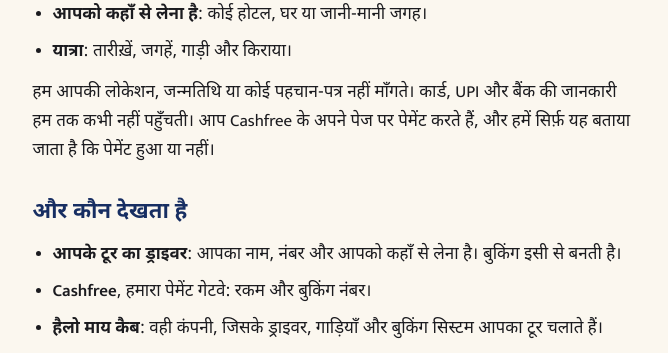
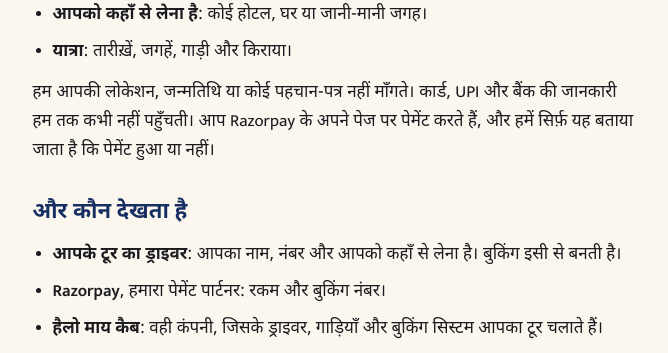
Before and after one commit to lalitbansal40/ghoomo-rajasthan-frontend, a Next.js app: page /hi/privacy in a window 1280 px wide. Shown: the part 809-1162 px from the top of the page, without its empty margins (305-973 px from the left). Built offline with nearby package versions, Linux system fonts and the light colour scheme; no server answers; a web font is replaced by a local one.

Commit message:
site: the legal pages name Razorpay again — Ghoomo's bookings are paid through Razorpay (owner's decision); Hello My Cab is the one on Cashfree

```diff
--- a/src/app/(en)/privacy/page.tsx
+++ b/src/app/(en)/privacy/page.tsx
@@ -18,8 +18,8 @@ const updated = '16 October 2026';
  * Written for Ghoomo Rajasthan in its own words, on the structure of hellomycabs.com's privacy
  * page. What it says has to stay true of the site: today it collects nothing (no form, no
  * account); bookings — and with them name, number and pickup — come in Phase 4, paid through
- * Cashfree (Hello My Cab's payment gateway). Change this page in the same commit as anything
- * that changes those facts — and the Hindi one (hi/privacy) with it.
+ * Razorpay (owner, 16 Oct 2026: Ghoomo on Razorpay, Hello My Cab on Cashfree). Change this page
+ * in the same commit as anything that changes those facts — and the Hindi one (hi/privacy).
  */
 export default function PrivacyPage() {
   return (
@@ -62,7 +62,7 @@ export default function PrivacyPage() {
         </ul>
         <p>
           We do not ask for your location, your date of birth or any identity document. Card, UPI and bank
-          details never reach us: you pay on Cashfree&rsquo;s own page, and we are told only whether the
+          details never reach us: you pay on Razorpay&rsquo;s own page, and we are told only whether the
           payment went through.
         </p>
       </DocSection>
@@ -73,7 +73,7 @@ export default function PrivacyPage() {
             booking.
           </li>
           <li>
-            <strong>Cashfree</strong>, our payment gateway — the amount and the booking reference.
+            <strong>Razorpay</strong>, our payment provider — the amount and the booking reference.
           </li>
           <li>
             <strong>{brand.parent}</strong> — the same company, whose drivers, cars and booking system
--- a/src/app/(en)/refund/page.tsx
+++ b/src/app/(en)/refund/page.tsx
@@ -63,7 +63,7 @@ export default function RefundPage() {
       </DocSection>
       <DocSection title="How the refund reaches you">
         <p>
-          Through Cashfree, back to the same card, UPI account or bank account the money came from — never
+          Through Razorpay, back to the same card, UPI account or bank account the money came from — never
           to a different one.
         </p>
       </DocSection>
--- a/src/app/(en)/terms/page.tsx
+++ b/src/app/(en)/terms/page.tsx
@@ -59,7 +59,7 @@ export default function TermsPage() {
       </DocSection>
       <DocSection title="Paying">
         <p>
-          A booking made online is confirmed with an advance paid through Cashfree — at least ₹500, or 20%
+          A booking made online is confirmed with an advance paid through Razorpay — at least ₹500, or 20%
           of the fare above ₹2,500. The rest is paid to the driver during the trip. A booking is confirmed
           only once the advance has reached us.
         </p>
--- a/src/app/hi/privacy/page.tsx
+++ b/src/app/hi/privacy/page.tsx
@@ -58,7 +58,7 @@ export default function HindiPrivacyPage() {
         </ul>
         <p>
           हम आपकी लोकेशन, जन्मतिथि या कोई पहचान-पत्र नहीं माँगते। कार्ड, UPI और बैंक की जानकारी हम तक कभी नहीं
-          पहुँचती। आप Cashfree के अपने पेज पर पेमेंट करते हैं, और हमें सिर्फ़ यह बताया जाता है कि पेमेंट हुआ
+          पहुँचती। आप Razorpay के अपने पेज पर पेमेंट करते हैं, और हमें सिर्फ़ यह बताया जाता है कि पेमेंट हुआ
           या नहीं।
         </p>
       </DocSection>
@@ -70,7 +70,7 @@ export default function HindiPrivacyPage() {
             है।
           </li>
           <li>
-            <strong>Cashfree</strong>, हमारा पेमेंट गेटवे: रकम और बुकिंग नंबर।
+            <strong>Razorpay</strong>, हमारा पेमेंट पार्टनर: रकम और बुकिंग नंबर।
           </li>
           <li>
             <strong>हैलो माय कैब</strong>: वही कंपनी, जिसके ड्राइवर, गाड़ियाँ और बुकिंग सिस्टम आपका टूर चलाते
--- a/src/app/hi/refund/page.tsx
+++ b/src/app/hi/refund/page.tsx
@@ -53,7 +53,7 @@ export default function HindiRefundPage() {
 
       <DocSection title="रिफ़ंड आप तक कैसे पहुँचता है">
         <p>
-          Cashfree से, उसी कार्ड, UPI अकाउंट या बैंक अकाउंट में जिससे पैसा आया था। किसी दूसरे में कभी नहीं।
+          Razorpay से, उसी कार्ड, UPI अकाउंट या बैंक अकाउंट में जिससे पैसा आया था। किसी दूसरे में कभी नहीं।
         </p>
       </DocSection>
 
--- a/src/app/hi/terms/page.tsx
+++ b/src/app/hi/terms/page.tsx
@@ -59,7 +59,7 @@ export default function HindiTermsPage() {
 
       <DocSection title="पेमेंट">
         <p>
-          ऑनलाइन की गई बुकिंग Cashfree से दिए गए एडवांस से पक्की होती है: कम से कम ₹500, या ₹2,500 से ज़्यादा
+          ऑनलाइन की गई बुकिंग Razorpay से दिए गए एडवांस से पक्की होती है: कम से कम ₹500, या ₹2,500 से ज़्यादा
           किराए पर उसका 20%। बाक़ी रकम यात्रा के दौरान ड्राइवर को दी जाती है। बुकिंग तभी पक्की मानी जाती है जब
           एडवांस हम तक पहुँच जाए।
         </p>
```
